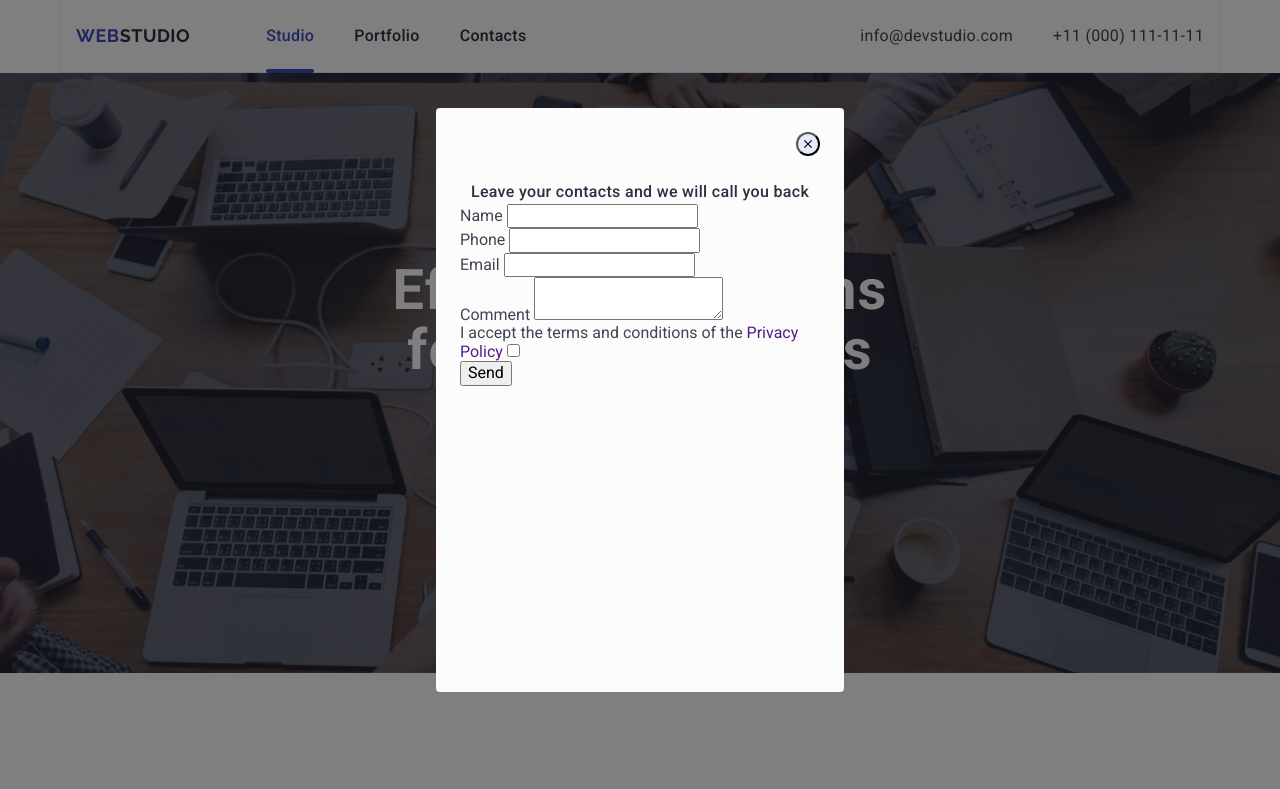
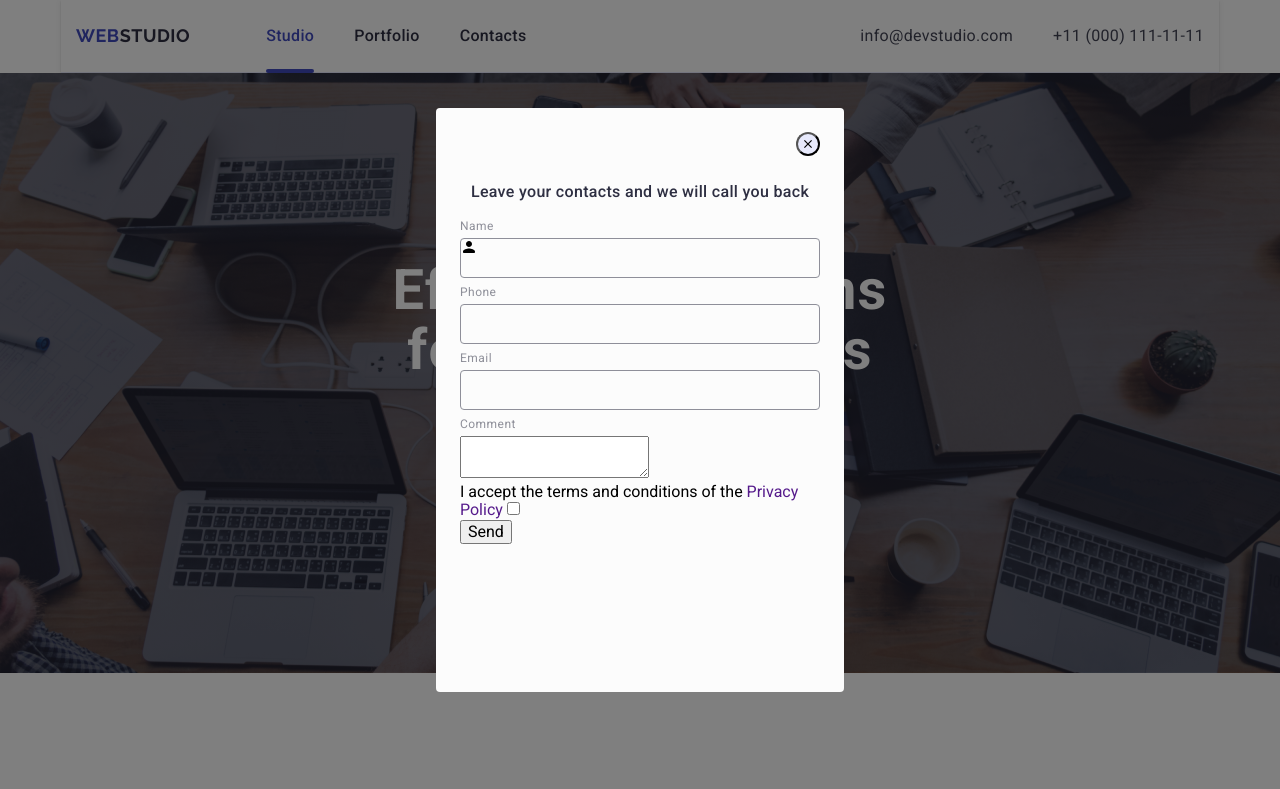
Before and after one commit to ValentynaVK/goit-markup-hw-05, a plain HTML site: page index.html in a window 1280 px wide. Shown: the top 789 px of the page. Drawn offline with nearby package versions, Linux system fonts and the light colour scheme.

Commit message:
user-name

```diff
--- a/css/styles.css
+++ b/css/styles.css
@@ -20,7 +20,6 @@ img{
 }
 body{
     font-family: 'Roboto', sans-serif;
-    color: #434455;
     background-color:  #FFFFFF ;
 }
 section{
@@ -556,4 +555,38 @@ font-size: 16px;
 font-weight: 500;
 line-height: 1.5;
 letter-spacing: 0.02em;
+width: 360px;
+margin-bottom: 16px;
 }
+.contacts-form-input{
+    width: 100%;
+    height: 40px;
+    border-radius: 4px;
+    padding-left: 38px;
+    background-color: transparent;
+    border: 1px solid #8E8F99;
+    margin-bottom: 8px;
+}
+.contacts-form-input:focus,
+.contacts-form-input:hover {
+    border: 1px solid #4D5AE5;
+}
+.cotacts-form-field-label{
+    color: #8E8F99;
+font-size: 12px;
+font-weight: 400;
+line-height: 1.16;
+letter-spacing: 0.04em;
+display: block;
+margin-bottom: 4px;
+}
+.contacts-form-input-wrapper{
+    position: relative;
+}
+.contacts-input-icon{
+    position: absolute;
+    top: 0;
+    left: 0;
+
+
+}
--- a/index.html
+++ b/index.html
@@ -260,7 +260,8 @@
 
             <form class="contacts-form">
         <div class="contacts-form-field-wrapper"><label class="cotacts-form-field-label" for="user-name" >Name</label>
-            <input class="contacts-form-input"
+            <div class="contacts-form-input-wrapper">
+                <input class="contacts-form-input"
             id="user-name"
             name="user-name"
             type="text"
@@ -268,18 +269,13 @@
             title="Oleksandr"
             required
             />
+        <svg class="contacts-input-icon">
+            <use href="./images/icons.svg#icon-person-black" width="18" height="18" aria-label="icon user"></use>
+        </svg>
+    </div>
+
         </div>
-
-        <div class="contacts-form-field-wrapper"><label class="cotacts-form-field-label" for="user-email" >Phone</label>
-        <input class="contacts-form-input"
-        id="user-email"
-        name="user-email"
-        type="email"
-        required
-        />
-        </div>
-
-        <div class="contacts-form-field-wrapper"><label class="cotacts-form-field-label" for="user-tel">Email</label>
+        <div class="contacts-form-field-wrapper"><label class="cotacts-form-field-label" for="user-tel">Phone</label>
             <input class="contacts-form-input"
             id="user-tel"
             name="user-tel"
@@ -289,6 +285,14 @@
             required
             />
 
+        </div>
+        <div class="contacts-form-field-wrapper"><label class="cotacts-form-field-label" for="user-email" >Email</label>
+        <input class="contacts-form-input"
+        id="user-email"
+        name="user-email"
+        type="email"
+        required
+        />
         </div>
         <div class="contacts-form-field-wrapper"><label class="cotacts-form-field-label" for="user-comment" >Comment</label>
             <textarea
```
